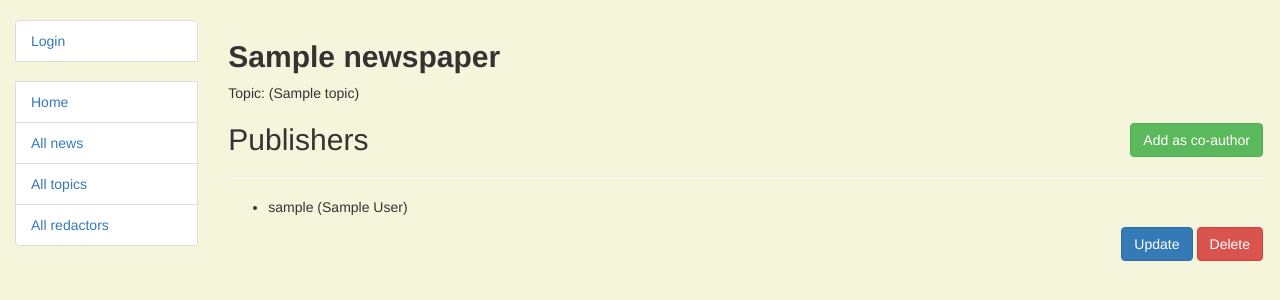
After one commit to NazarHladaniuk/newspaper-agency, a Django app: page /newspapers/1/ in a window 1280 px wide. The commit adds this page. Shown: the top 300 px of the page. Run offline with Django 4.2, Linux system fonts and the light colour scheme; tables that the repository leaves empty hold one stand-in row (values such as "Sample post"); some libraries are stand-ins or nearby versions.

Commit message:
crete and add newspaper datail page

```diff
--- a/newspaper/urls.py
+++ b/newspaper/urls.py
@@ -5,6 +5,7 @@ from newspaper.views import (
     NewspaperListView,
     RedactorListView,
     TopicListView,
+    NewspaperDetailView,
 )
 
 urlpatterns = [
@@ -12,6 +13,11 @@ urlpatterns = [
     path("newspapers/", NewspaperListView.as_view(), name="newspaper-list"),
     path("redactors/", RedactorListView.as_view(), name="redactor-list"),
     path("topics/", TopicListView.as_view(), name="topic-list"),
+    path(
+        "newspapers/<int:pk>/",
+        NewspaperDetailView.as_view(),
+        name="newspaper-detail"
+    ),
 ]
 
 app_name = "newspaper"
--- a/newspaper/views.py
+++ b/newspaper/views.py
@@ -1,4 +1,5 @@
 from django.shortcuts import render
+from django.urls import reverse_lazy
 from django.views import generic
 
 from .models import Topic, Redactor, Newspaper
@@ -27,6 +28,10 @@ class NewspaperListView(generic.ListView):
     paginate_by = 5
 
 
+class NewspaperDetailView(generic.DetailView):
+    model = Newspaper
+
+
 class RedactorListView(generic.ListView):
     model = Redactor
     context_object_name = "redactor_list"
--- /dev/null
+++ b/templates/newspaper/newspaper_detail.html
@@ -0,0 +1,38 @@
+{% extends "base.html" %}
+
+{% block content %}
+  <h2>
+    <strong>
+      {{ newspaper.title }}
+    </strong>
+  </h2>
+  <p>Topic: ({{ newspaper.topic.name}})</p>
+  <h2>
+    Publishers
+
+    {% if newspaper in user.newspaper.all %}
+      <a href="#" class="btn btn-danger link-to-page">
+        Remove as co-author
+      </a>
+    {% else %}
+      <a href="#" class="btn btn-success link-to-page">
+        Add as co-author
+      </a>
+    {% endif %}
+
+  </h2>
+  <hr>
+  <ul>
+    {% for publisher in newspaper.publisher.all %}
+      <li>{{ publisher.username }} ({{ publisher.first_name }} {{ publisher.last_name }})</li>
+    {% endfor %}
+  </ul>
+
+  <a href="#" class="btn btn-danger link-to-page">
+    Delete
+  </a>
+
+  <a href="#" class="btn btn-primary link-to-page">
+    Update
+  </a>
+{% endblock %}
--- a/templates/newspaper/newspaper_list.html
+++ b/templates/newspaper/newspaper_list.html
@@ -17,7 +17,7 @@
       {% for news in newspaper_list %}
         <li>
           <a href="#">{{ newspaper.id }}</a>
-          {{ news.title }} - ({{ news.topic }})
+          #{{ news.id }} {{ news.title }} - ({{ news.topic }})
         </li>
       {% endfor %}
     </ul>
```
